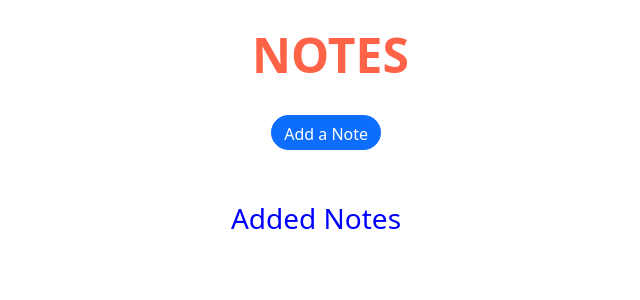
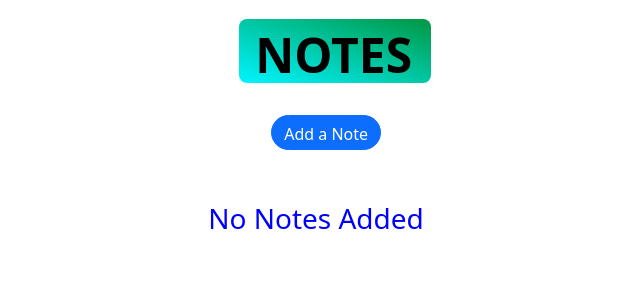
Before and after one commit to mthavaf/Notes-Angular, an Angular app: page / in a window 1280 px wide. Shown: the top 300 px of the page, without its empty margins (324-964 px from the left). Built offline with nearby package versions, Linux system fonts and the light colour scheme.

Commit message:
added styling

```diff
--- a/src/app/app.component.css
+++ b/src/app/app.component.css
@@ -1,9 +1,12 @@
 .title-notes{
-    color: tomato;
-    width: 4em;
+    background-image: linear-gradient(to right top, #00f4ff, #00ded3, #00c7a4, #00af74, #029742);
+    width: 12em;
     height: 4em;
-    margin-left: 45%;
+    margin-left: 44%;
     margin-top: 1.5%;
+    padding-left: 1em;
+    color: black;
+    border-radius: 0.5em;
 }
 p{
     font-size: 3em;
--- a/src/app/dis-notes/dis-notes.component.css
+++ b/src/app/dis-notes/dis-notes.component.css
@@ -7,7 +7,7 @@ margin-left: 5em;
     border: 1px solid red;
     width: 30%;
     float: left;
-    background-color: lightcyan;
+    background-image: linear-gradient(to right top, #f4ff00, #ceff21, #a4ff3c, #72ff55, #00ff6e);
 }
 
  .border-warning {
@@ -28,12 +28,7 @@ margin-left: 5em;
   margin-left: 32%;
 }
 .editNote {
-  background-image: linear-gradient(
-    to right,
-    #f6d365 0%,
-    #fda085 51%,
-    #f6d365 100%
-  );
+  background-image: linear-gradient(to right top, #bbfffc, #94f0fa, #6ce0fb, #40cffd, #00bdff);
   color: red;
   font-weight: 700;
   margin-left: 20px;
--- a/src/app/notes/notes.component.html
+++ b/src/app/notes/notes.component.html
@@ -2,8 +2,11 @@
   Add a Note
 </button>
 <app-add-notes (whenNoteAddedCallThis)="addNote($event)" *ngIf="openModal"></app-add-notes>
+<div *ngIf="this.notes.length===0; else elseBlock"><h3>No Notes Added</h3></div>
+<ng-template #elseBlock>
 <h3>Added Notes</h3>
 <div *ngFor="let note of notes">
   <app-dis-notes [note]="note" (whenNoteDeletedCallThis)="deleteNote($event)" (noteEdited)="updateNote($event)"></app-dis-notes>
   <!-- <div class="space"></div> -->
 </div>
+</ng-template>
```
